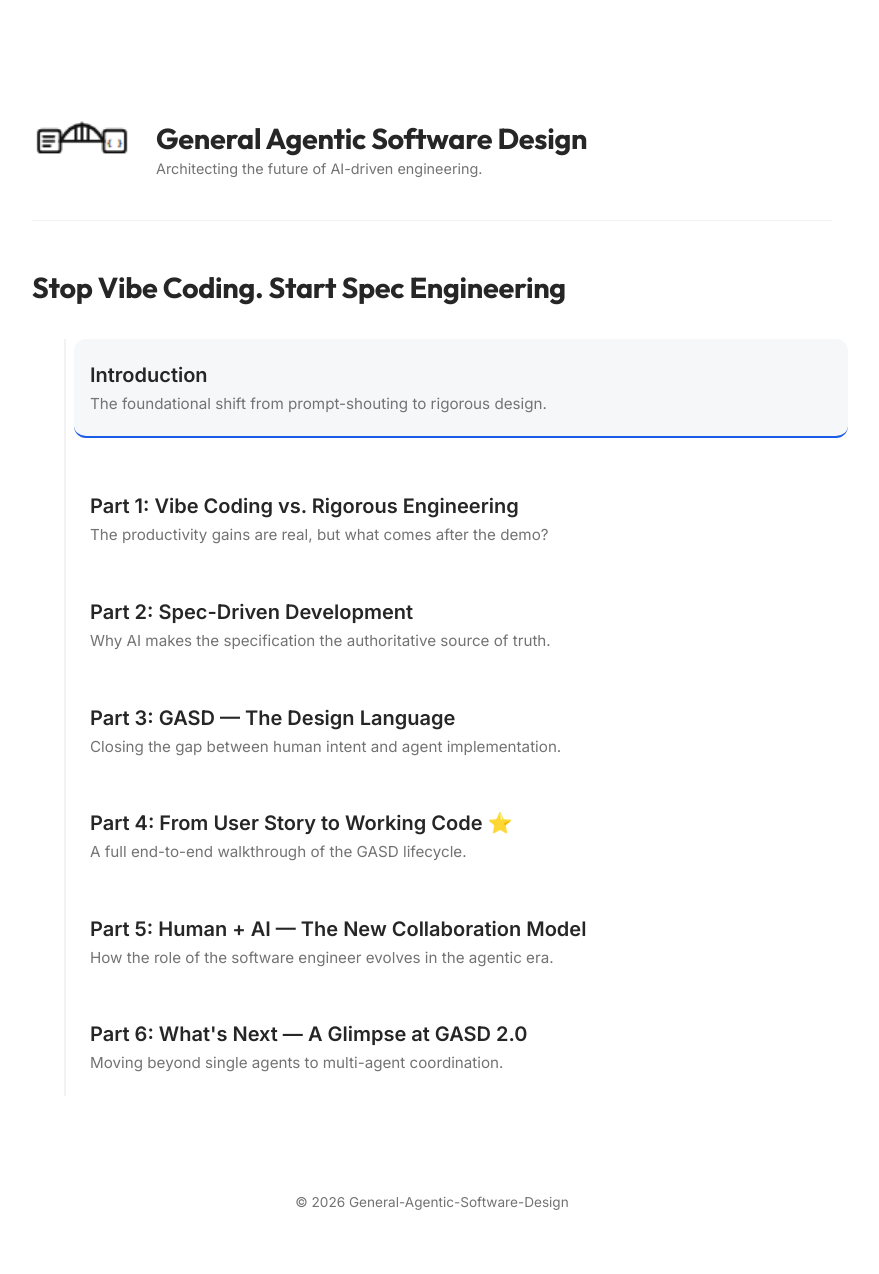
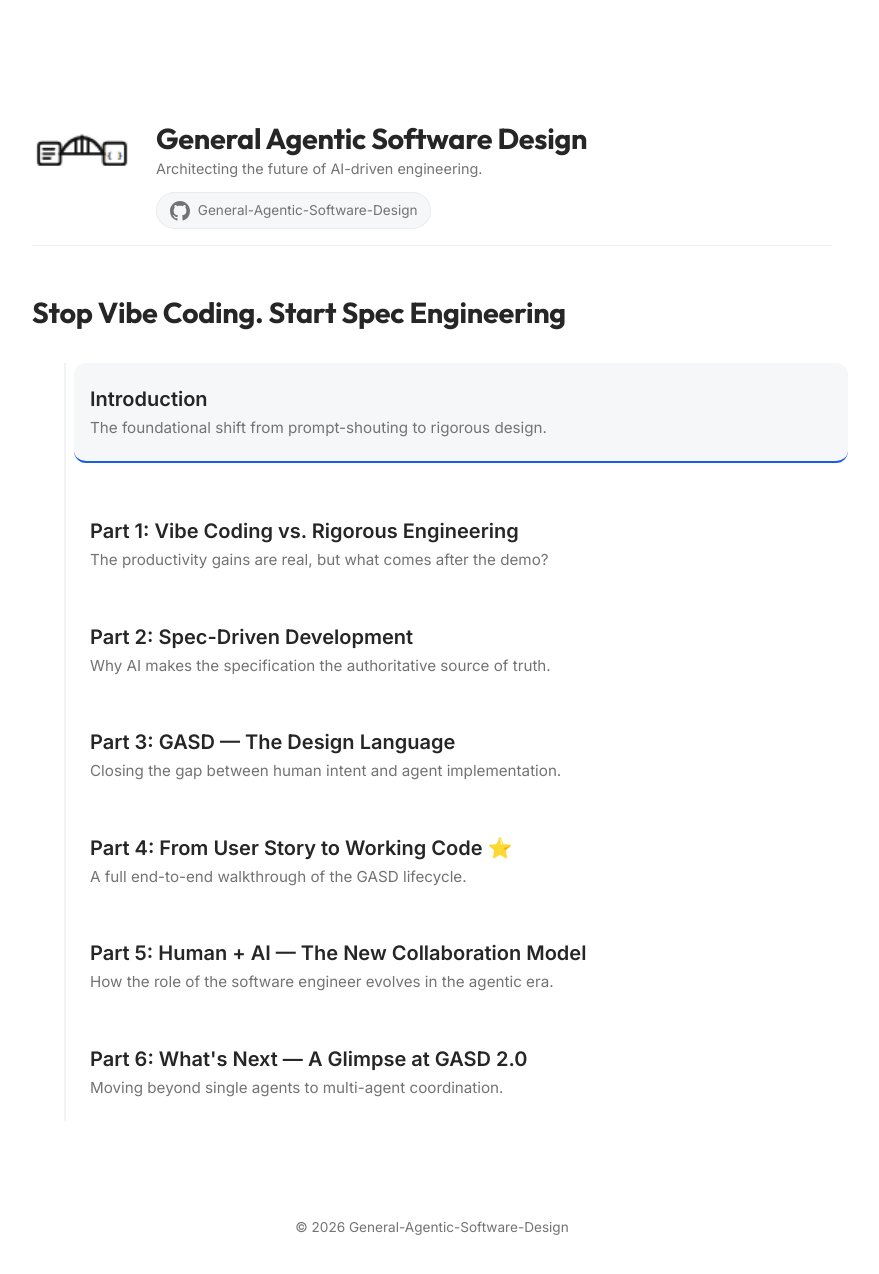
Before and after one commit to General-Agentic-Software-Design/General-Agentic-Software-Design.github.io, a plain HTML site: page index.html in a window 1280 px wide. Shown: the whole page, without its empty margins (208-1087 px from the left). Drawn offline with nearby package versions, Linux system fonts and the light colour scheme.

Commit message:
feat: Add GitHub organization link, dynamic copyright year, and local run instructions, while updating gitignore and formatting CSS.

```diff
--- a/index.html
+++ b/index.html
@@ -23,6 +23,16 @@
             <div class="header-text">
                 <h1 id="header-title">General Agentic Software Design</h1>
                 <p id="header-subtitle" class="subtitle">Architecting the future of AI-driven engineering.</p>
+                <a href="https://github.com/General-Agentic-Software-Design" class="org-link" target="_blank"
+                    rel="noopener noreferrer">
+                    <svg height="20" viewBox="0 0 16 16" version="1.1" width="20" aria-hidden="true"
+                        fill="currentColor">
+                        <path
+                            d="M8 0c4.42 0 8 3.58 8 8a8.013 8.013 0 01-5.45 7.59c-.4.08-.55-.17-.55-.38 0-.27.01-1.13.01-2.2 0-.75-.25-1.23-.54-1.48 1.78-.2 3.65-.88 3.65-3.95 0-.88-.31-1.59-.82-2.15.08-.2.36-1.02-.08-2.12 0 0-.67-.22-2.2.82-.64-.18-1.32-.27-2-.27-.68 0-1.36.09-2 .27-1.53-1.03-2.2-.82-2.2-.82-.44 1.1-.16 1.92-.08 2.12-.51.56-.82 1.28-.82 2.15 0 3.06 1.86 3.75 3.64 3.95-.23.2-.44.55-.51 1.07-.46.21-1.61.55-2.33-.66-.15-.24-.6-.83-1.23-.82-.67.01-.27.38.01.53.34.19.73.9.82 1.13.16.45.68 1.31 2.69.94 0 .67.01 1.3.01 1.49 0 .21-.15.45-.55.38A7.995 7.995 0 010 8c0-4.42 3.58-8 8-8Z">
+                        </path>
+                    </svg>
+                    <span>General-Agentic-Software-Design</span>
+                </a>
             </div>
         </header>
 
@@ -32,7 +42,8 @@
         </section>
 
         <footer>
-            <p>&copy; 2026 General-Agentic-Software-Design</p>
+            <p>&copy; <span id="current-year">2026</span> <a href="https://github.com/General-Agentic-Software-Design"
+                    target="_blank" rel="noopener noreferrer">General-Agentic-Software-Design</a></p>
         </footer>
     </main>
 
--- a/scripts/blog-engine.js
+++ b/scripts/blog-engine.js
@@ -15,6 +15,10 @@ class BlogEngine {
         this.siteHeader.onclick = () => window.location.hash = '';
 
         window.addEventListener('hashchange', () => this.handleRouting());
+
+        // Update copyright year
+        const yearElement = document.getElementById('current-year');
+        if (yearElement) yearElement.innerText = new Date().getFullYear();
     }
 
     async init() {
--- a/style.css
+++ b/style.css
@@ -80,11 +80,41 @@ header {
 .header-text p.subtitle {
     font-size: 0.9rem;
     color: var(--secondary-text);
+    margin-bottom: 0.75rem;
+}
+
+.org-link {
+    display: inline-flex;
+    align-items: center;
+    gap: 0.5rem;
+    color: var(--secondary-text);
+    text-decoration: none;
+    font-size: 0.85rem;
+    transition: var(--transition);
+    padding: 0.4rem 0.8rem;
+    border-radius: 2rem;
+    background-color: var(--hover-bg);
+    border: 1px solid var(--border-color);
+}
+
+.org-link:hover {
+    color: var(--accent-color);
+    background-color: var(--bg-color);
+    border-color: var(--accent-color);
+    transform: translateY(-2px);
+    box-shadow: 0 4px 12px hsla(220, 80%, 50%, 0.1);
+}
+
+.org-link svg {
+    flex-shrink: 0;
 }
 
 /* --- Content Typography --- */
 
-h1, h2, h3, h4 {
+h1,
+h2,
+h3,
+h4 {
     font-family: 'Outfit', sans-serif;
     line-height: 1.3;
     margin-top: 2.5rem;
@@ -96,7 +126,8 @@ p {
     margin-bottom: 1.5rem;
 }
 
-ul, ol {
+ul,
+ol {
     margin-bottom: 1.5rem;
     margin-left: 1.5rem;
 }
@@ -146,7 +177,8 @@ table {
     font-size: 0.95rem;
 }
 
-th, td {
+th,
+td {
     border: 1px solid var(--border-color);
     padding: 0.75rem 1rem;
     text-align: left;
@@ -175,9 +207,17 @@ hr {
 }
 
 @keyframes pulse {
-    0% { opacity: 0.5; }
-    50% { opacity: 1; }
-    100% { opacity: 0.5; }
+    0% {
+        opacity: 0.5;
+    }
+
+    50% {
+        opacity: 1;
+    }
+
+    100% {
+        opacity: 0.5;
+    }
 }
 
 .error {
@@ -287,8 +327,15 @@ article.content {
 }
 
 @keyframes fadeIn {
-    from { opacity: 0; transform: translateY(10px); }
-    to { opacity: 1; transform: translateY(0); }
+    from {
+        opacity: 0;
+        transform: translateY(10px);
+    }
+
+    to {
+        opacity: 1;
+        transform: translateY(0);
+    }
 }
 
 article.content h1 {
@@ -303,3 +350,15 @@ footer {
     color: var(--secondary-text);
     text-align: center;
 }
+
+footer a {
+    color: inherit;
+    text-decoration: none;
+    transition: var(--transition);
+    border-bottom: 1px solid transparent;
+}
+
+footer a:hover {
+    color: var(--accent-color);
+    border-bottom: 1px solid var(--accent-color);
+}
```
Also changed, not shown: 2 other files.
